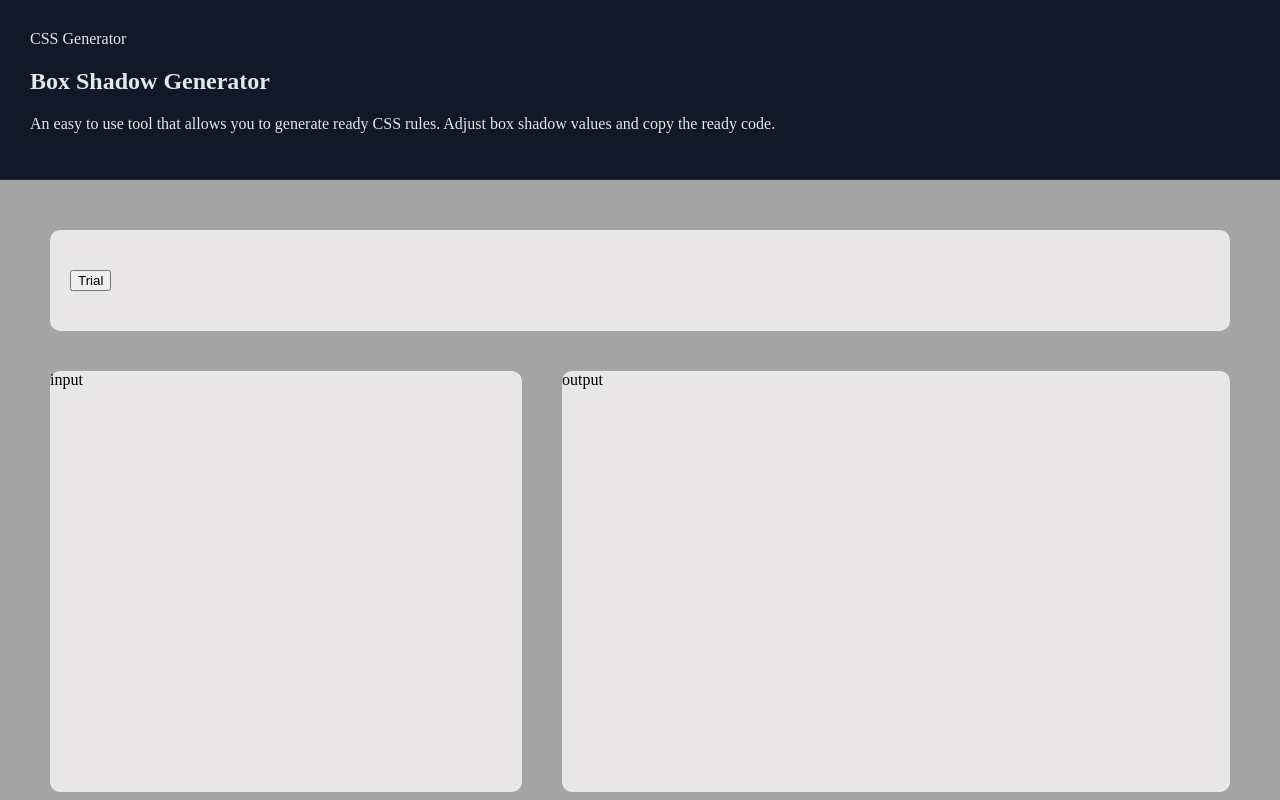
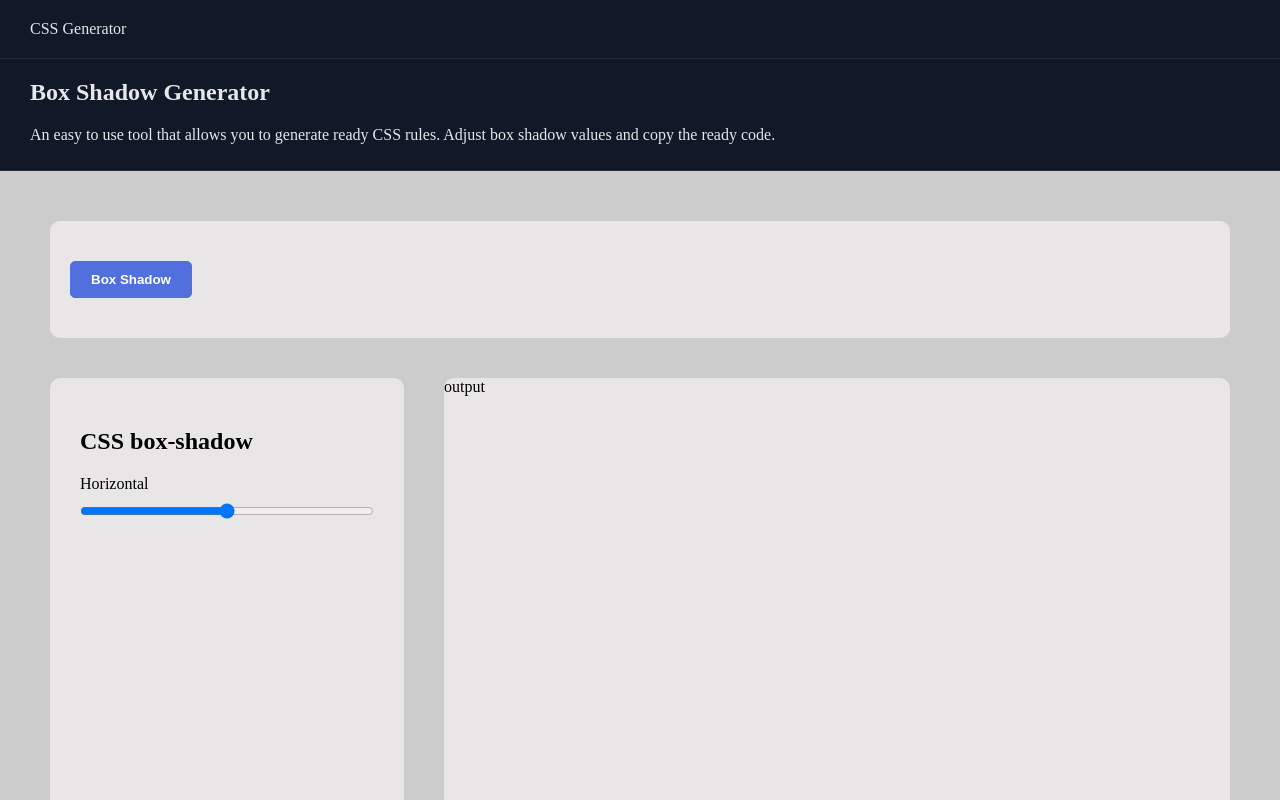
Before and after one commit to Shashwat64/CSS-Generator, a React (Vite) app: page / in a window 1280 px wide. Shown: the top 800 px of the page. Built offline with nearby package versions, Linux system fonts and the light colour scheme.

Commit message:
feat: add functional slider

```diff
--- a/src/Components/MainSection/MainUI.jsx
+++ b/src/Components/MainSection/MainUI.jsx
@@ -1,8 +1,23 @@
 export default function MainUI(){
+
+  function valueOutput(value){
+    console.log(value)
+  }
+
+
   return(
     <section className="main-ui">
       <div className="user-input-section">
-        input
+        <h2>CSS box-shadow</h2>
+        <label>
+          Horizontal
+          <input
+            type="range"
+            min="0"
+            max="100"
+            onChange={(e)=>valueOutput(e.target.value)}
+          />
+        </label>
       </div>
       <div className="output-section">
         output
--- a/src/Components/MainSection/Navbar.jsx
+++ b/src/Components/MainSection/Navbar.jsx
@@ -1,7 +1,7 @@
 export default function Navbar(){
   return(
     <nav className="navbar">
-      <button>Trial</button>
+      <button className="active">Box Shadow</button>
     </nav>
   )
 }
--- a/src/index.css
+++ b/src/index.css
@@ -81,23 +81,26 @@ body{
 header{
   background-color: #111827;
   margin: 0px;
-  padding:  30px 30px;
   display: flex;
   flex-direction: column;
   justify-content: center;
   color: #e5e7eb;
   box-shadow: 10px 10px 1 white;
   border-bottom: 1px solid rgba(255, 255, 255, 0.08);
+}
 
+header>span{
+  padding: 20px 30px;
+  border-bottom: 1px solid rgba(255, 255, 255, 0.08);
 }
 
 main{
   margin: 0px;
   background-color: #0f172a;
-  background-color: rgb(164, 164, 164);
+  background-color: rgb(205, 204, 204);
   color: #e5e7eb;
   color: black;
-  height: 800px;
+  height: 1000px;
   padding: 50px;
   display: flex;
   flex-direction: column;
@@ -106,7 +109,13 @@ main{
 
 .hero-part{
   margin: 0;
+  margin-bottom: 10px ;
 }
+
+.hero-part>h1, .hero-part>p{
+  padding: 0 30px;
+}
+
 
 .navbar{
   margin: 0;
@@ -116,12 +125,26 @@ main{
   padding: 40px 20px;
 }
 
+button{
+  color: #5270dd;
+  padding: 10px 20px;
+  border: 1px solid #5270dd;
+  font-weight: 600;
+  border-radius: 5px;
+  transition: all 0.15s;
+}
+
+button:hover, .active{
+  background-color: #5270dd;
+  color: white;
+}
+
 .main-ui{
   margin: 0;
   /* padding: 10px 30px; */
   display: flex;
   flex-grow: 1;
-  height: 500px;
+  height: 600px;
   width: 100%;
   gap: 40px;
 
@@ -130,8 +153,17 @@ main{
 .user-input-section{
   background-color: rgb(232, 230, 230);
   height: 100%;
-  width: 40%;
+  width: 30%;
   border-radius: 10px;
+  display: flex;
+  flex-direction: column;
+  /* align-items: center; */
+  padding: 30px;
+}
+
+.user-input-section input{
+  width: 100%;
+  margin: 10px 0;
 }
 
 .output-section{
@@ -155,7 +187,7 @@ main{
 .css-code{
   background-color: rgb(232, 230, 230);
   width: 60%;
-  padding: 30px 0;
+  padding: 30px 10px;
 }
 
 
```
